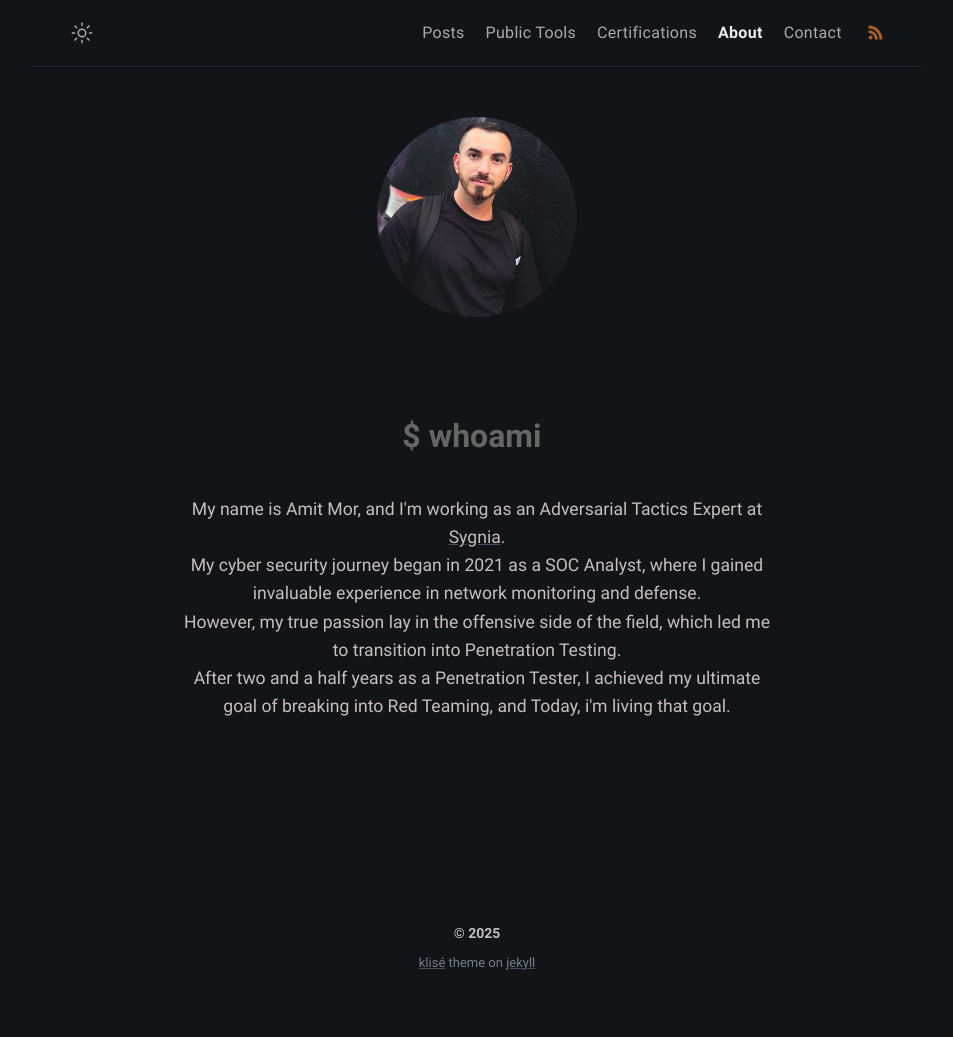
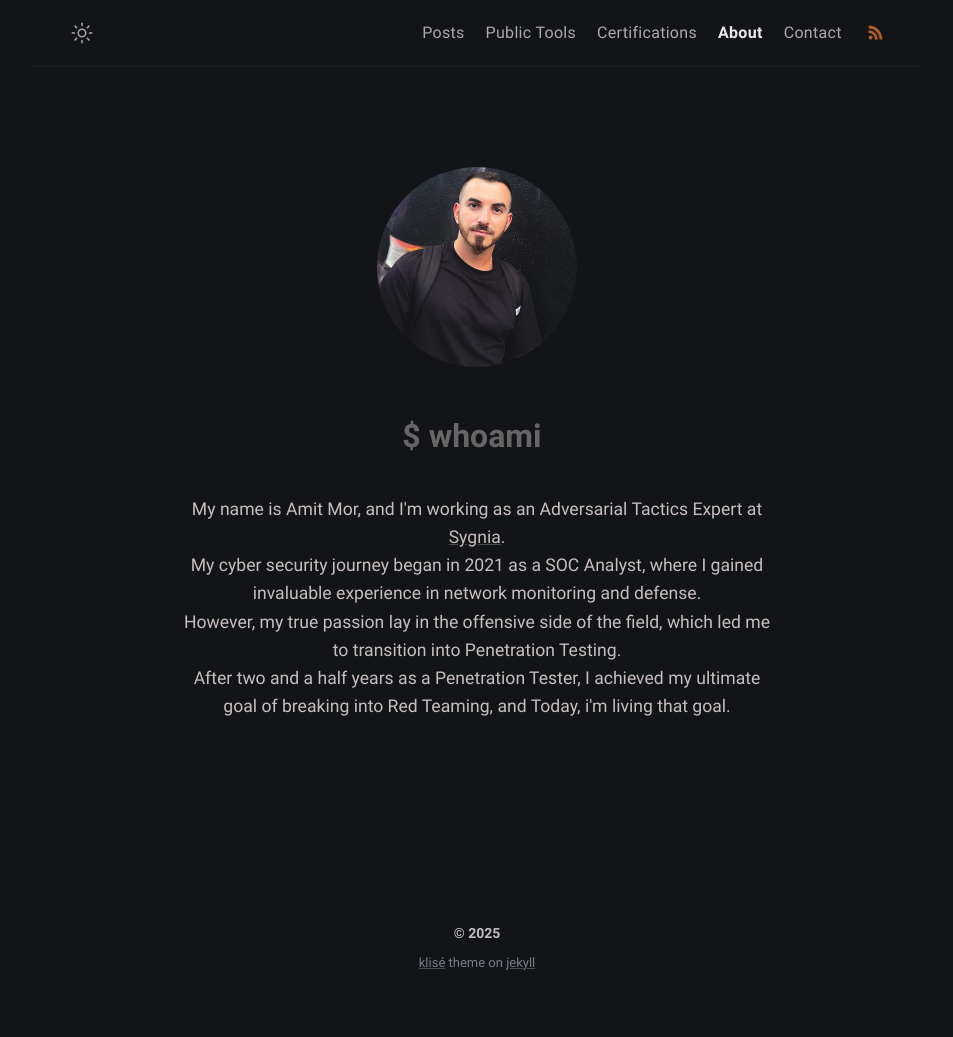
Before and after one commit to Extravenger/extravenger.github.io, a Jekyll site: the page built from about.md, in a window 1280 px wide. Shown: the whole page, without its empty margins (163-1116 px from the left). Built offline with Jekyll 4.4.1, drawn with Linux system fonts in a browser that asks for light colours.

Commit message:
Update about.html

```diff
--- a/_layouts/about.html
+++ b/_layouts/about.html
@@ -114,6 +114,7 @@
       flex-grow: 1;
       overflow: hidden;
       padding-bottom: 50px; /* Prevents text from hiding behind footer */
+      margin-top: 50px;
     }
 
     .text-container {
@@ -122,7 +123,6 @@
       justify-content: center;
       align-items: center;
       padding: 10px;
-      margin-top: 50px;
     }
 
     h1 {
```
